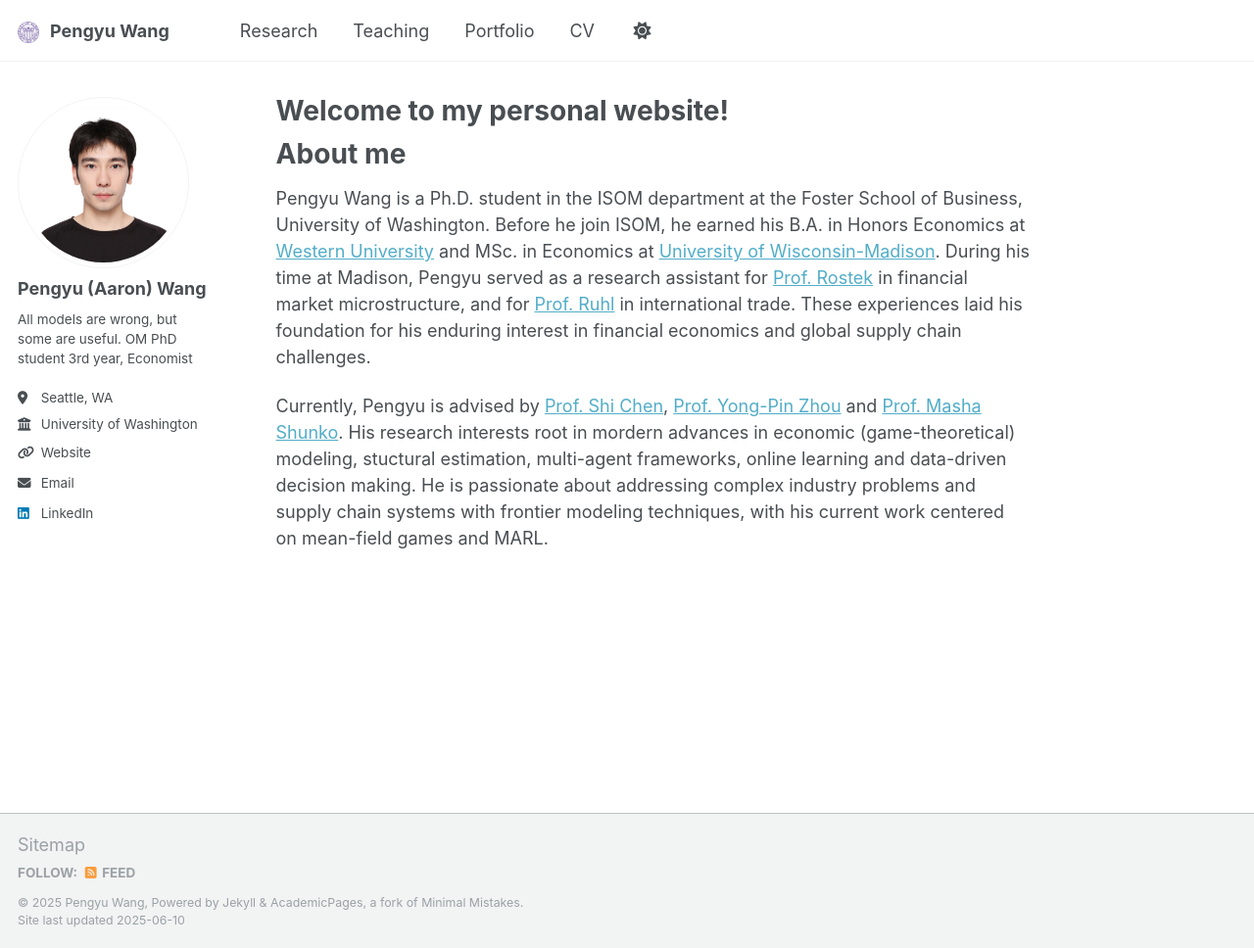
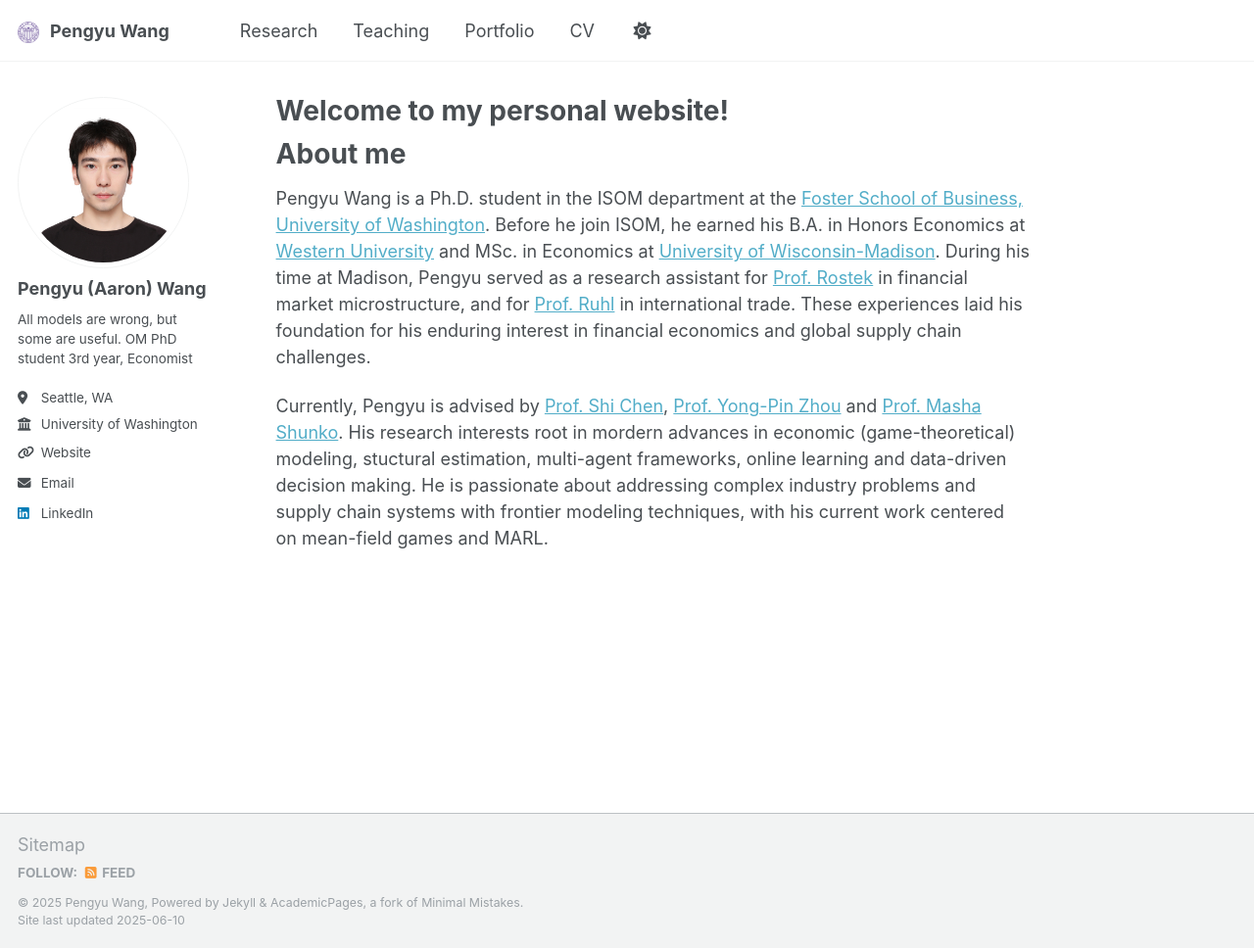
Before and after one commit to MithrandiRAaron/mithrandiraaron.github.io, a Jekyll site: the page built from _pages/about.md, in a window 1280 px wide and 968 px high. Shown: the whole window at 98% size. Built offline with Jekyll 4.4.1, drawn with Linux system fonts in a browser that asks for light colours; part of the change alters nothing that is shown.

```diff
--- a/_pages/about.md
+++ b/_pages/about.md
@@ -8,6 +8,6 @@ redirect_from:
 ---
 
 # About me
-Pengyu Wang is a Ph.D. student in the ISOM department at the Foster School of Business, University of Washington. Before he join ISOM, he earned his B.A. in Honors Economics at [Western University](https://www.uwo.ca/index.html){:target="_blank"} and MSc. in Economics at [University of Wisconsin-Madison](https://www.wisc.edu/){:target="_blank"}. During his time at Madison, Pengyu served as a research assistant for [Prof. Rostek](https://users.ssc.wisc.edu/~mrostek/){:target="_blank"} in financial market microstructure, and for [Prof. Ruhl](https://www.kimjruhl.com/){:target="_blank"} in international trade. These experiences laid his foundation for his enduring interest in financial economics and global supply chain challenges.
+Pengyu Wang is a Ph.D. student in the ISOM department at the [Foster School of Business, University of Washington](https://foster.uw.edu/academics/degree-programs/phd-program/){:target="_blank"}. Before he join ISOM, he earned his B.A. in Honors Economics at [Western University](https://www.uwo.ca/index.html){:target="_blank"} and MSc. in Economics at [University of Wisconsin-Madison](https://www.wisc.edu/){:target="_blank"}. During his time at Madison, Pengyu served as a research assistant for [Prof. Rostek](https://users.ssc.wisc.edu/~mrostek/){:target="_blank"} in financial market microstructure, and for [Prof. Ruhl](https://www.kimjruhl.com/){:target="_blank"} in international trade. These experiences laid his foundation for his enduring interest in financial economics and global supply chain challenges.
 
 Currently, Pengyu is advised by [Prof. Shi Chen](https://foster.uw.edu/faculty-research/directory/shi-chen/){:target="_blank"}, [Prof. Yong-Pin Zhou](https://faculty.washington.edu/yongpin/){:target="_blank"} and [Prof. Masha Shunko](https://foster.uw.edu/faculty-research/directory/masha-shunko/){:target="_blank"}. His research interests root in mordern advances in economic (game-theoretical) modeling, stuctural estimation, multi-agent frameworks, online learning and data-driven decision making. He is passionate about addressing complex industry problems and supply chain systems with frontier modeling techniques, with his current work centered on mean-field games and MARL.
```
